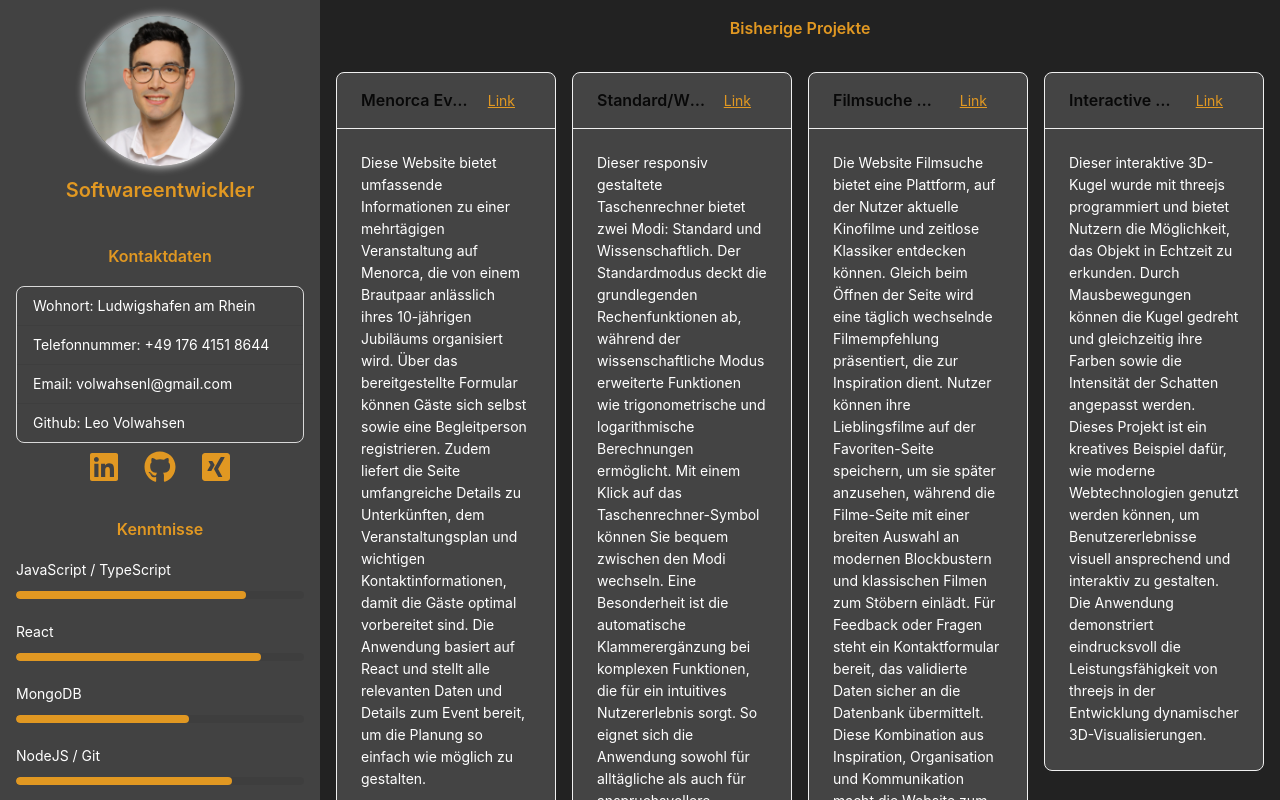
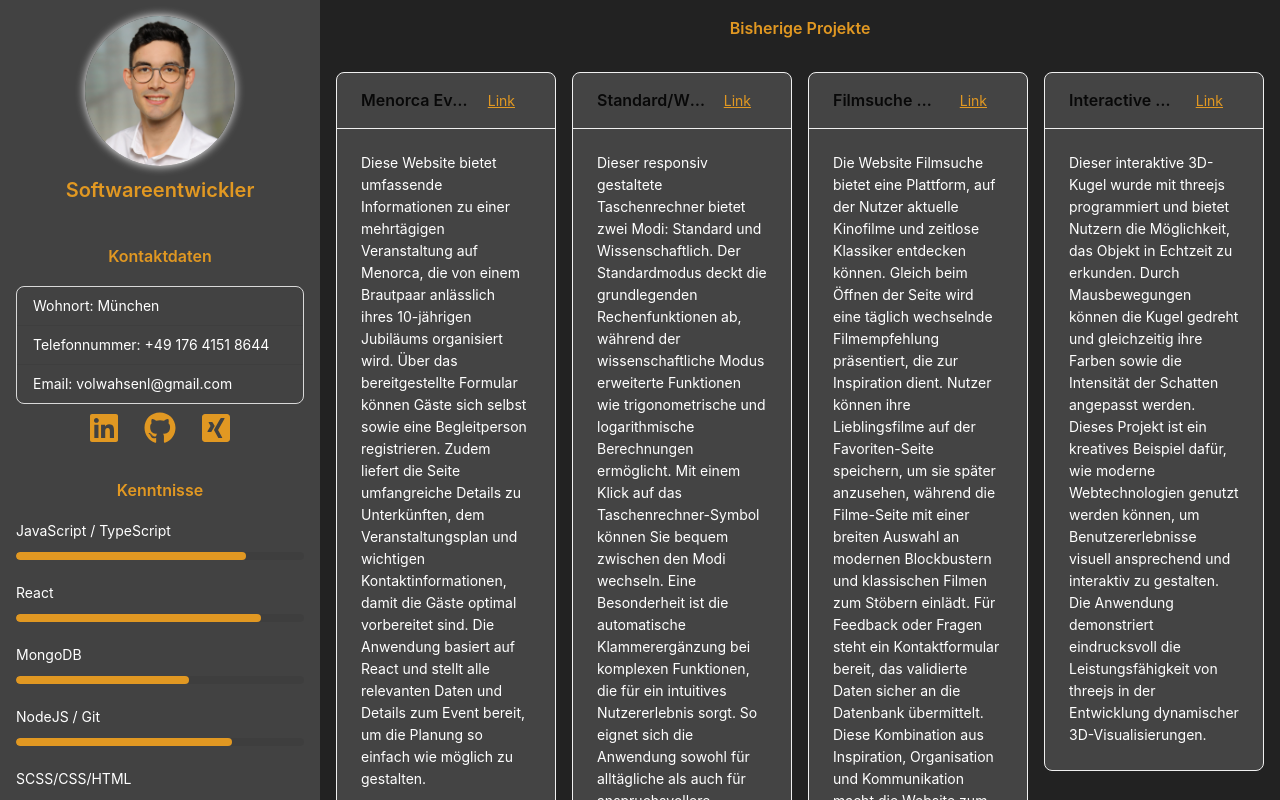
Before and after one commit to leovolwahsen/portfolio-lv, a React (Vite) app in the folder portfolio-lv/: page / in a window 1280 px wide. Shown: the top 800 px of the page. Built offline with nearby package versions, Linux system fonts and the light colour scheme.

Commit message:
Updated personal Data

```diff
--- a/portfolio-lv/src/components/ContactInfo.tsx
+++ b/portfolio-lv/src/components/ContactInfo.tsx
@@ -22,10 +22,9 @@ export const ContactInfo: React.FC = () => {
   ];
 
   const contactData = [
-    "Wohnort: Ludwigshafen am Rhein",
+    "Wohnort: München",
     "Telefonnummer: +49 176 4151 8644",
     "Email: volwahsenl@gmail.com",
-    "Github: Leo Volwahsen",
   ];
 
   return (
```
